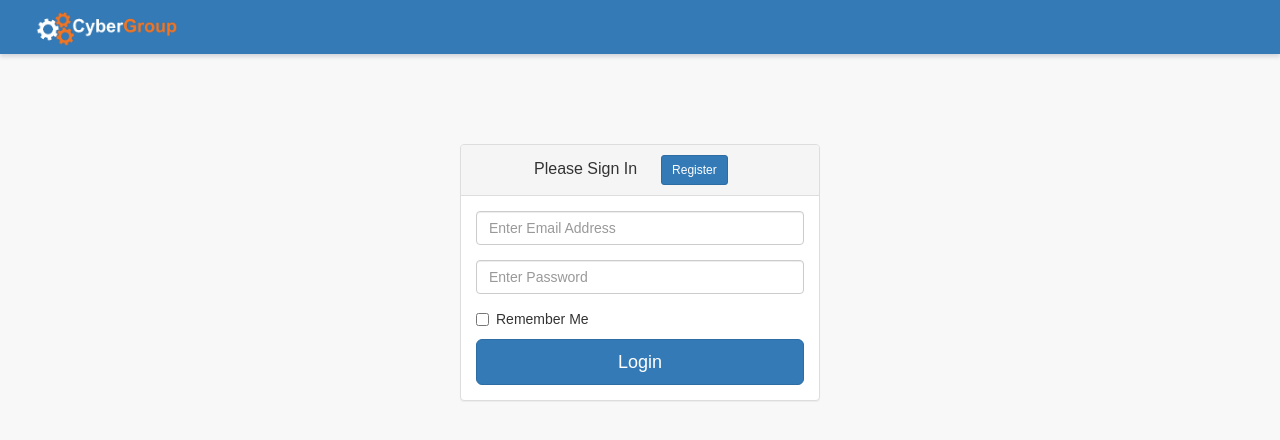
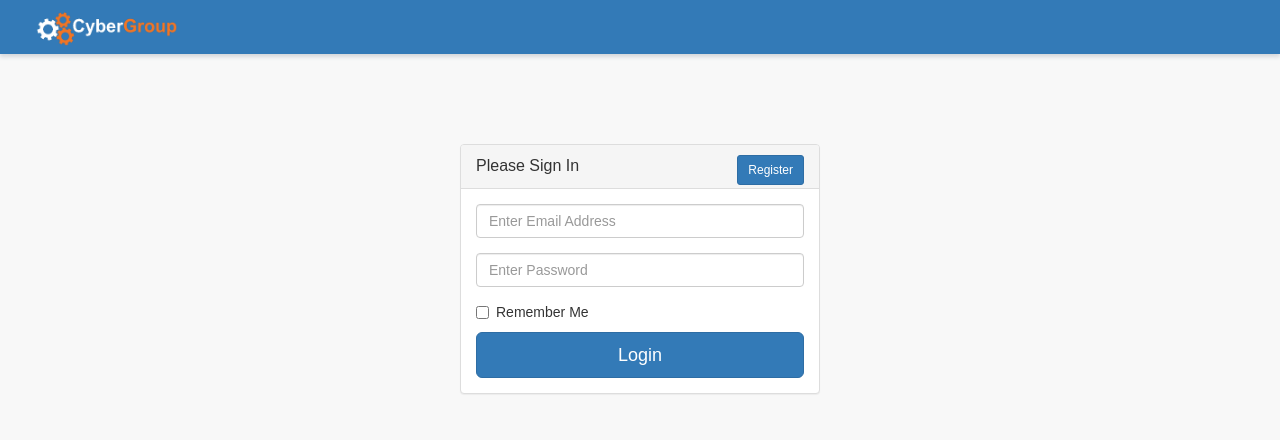
Before and after one commit to cybergroupdevs/talent-dashboard-react, a React (Create React App) app: page /login in a window 1280 px wide. Shown: the top 440 px of the page. Built offline with nearby package versions, Linux system fonts and the light colour scheme.

Commit message:
Sign and register page align ment

```diff
--- a/src/components/Employee/Employee.js
+++ b/src/components/Employee/Employee.js
@@ -117,12 +117,18 @@ class Employee extends Component {
     handleDeleteRow = (row) => {
         var d = row[0]
         console.log(d)
+        var userObj =JSON.parse(localStorage.getItem('user'))
+        if(d != userObj['_id']){
             axios.defaults.headers.common['token'] = localStorage.getItem('token');
             axios.delete('https://talent-dashboard-app.herokuapp.com/deleteEmployee',{data: {userId: d}}).then(response => {
                 return true;
             }).catch((error) => {
                 console.log(error)
             })
+        }
+        else{
+            return false
+        }
 
     };
   handleDelete = () => {
--- a/src/components/Signin/Signin.js
+++ b/src/components/Signin/Signin.js
@@ -63,8 +63,8 @@ class Signin extends Component {
                     <div className="col-md-4 col-md-offset-4">
                         <div className="login-panel panel panel-default">
                             <div className="panel-div-ui panel-heading ">
-                                <span class="panel-title" style={{marginLeft: "58px"}}>Please Sign In </span>
-                                &nbsp;&nbsp;&nbsp;&nbsp;&nbsp;<Link to="/register" style={{textAlign: 'right'}} className="btn btn-sm btn-primary">Register</Link>
+                                <span className="panel-title" style={{width: "50%", display:"inline-block"}}>Please Sign In </span>
+                                <span className="pull-right"><Link to="/register" className="btn btn-sm btn-primary">Register</Link></span>
                             </div>
                             <div className="panel-body">
                                 <form role="form">
--- a/src/components/Signup/Signup.js
+++ b/src/components/Signup/Signup.js
@@ -56,8 +56,8 @@ class Signup extends Component {
                 <div className="col-md-4 col-md-offset-4">
                     <div className="login-panel panel panel-default">
                     <div className="panel-div-ui panel-heading ">
-                            <span class="panel-title" style={{marginLeft: "58px"}}>Please Sign Up </span>
-                            &nbsp;&nbsp;&nbsp;&nbsp;&nbsp;<Link to="/login" className="btn btn-sm btn-primary">Login</Link>
+                            <span className="panel-title" style={{width: "50%", display:"inline-block"}}>Please Sign Up </span>
+                            <span className="pull-right"><Link to="/login" className="btn btn-sm btn-primary">Login</Link></span>
                     </div>
                     <div className="panel-body">
                     <form role="form">
```
Lines whose indentation alone changed are shown as unchanged.
